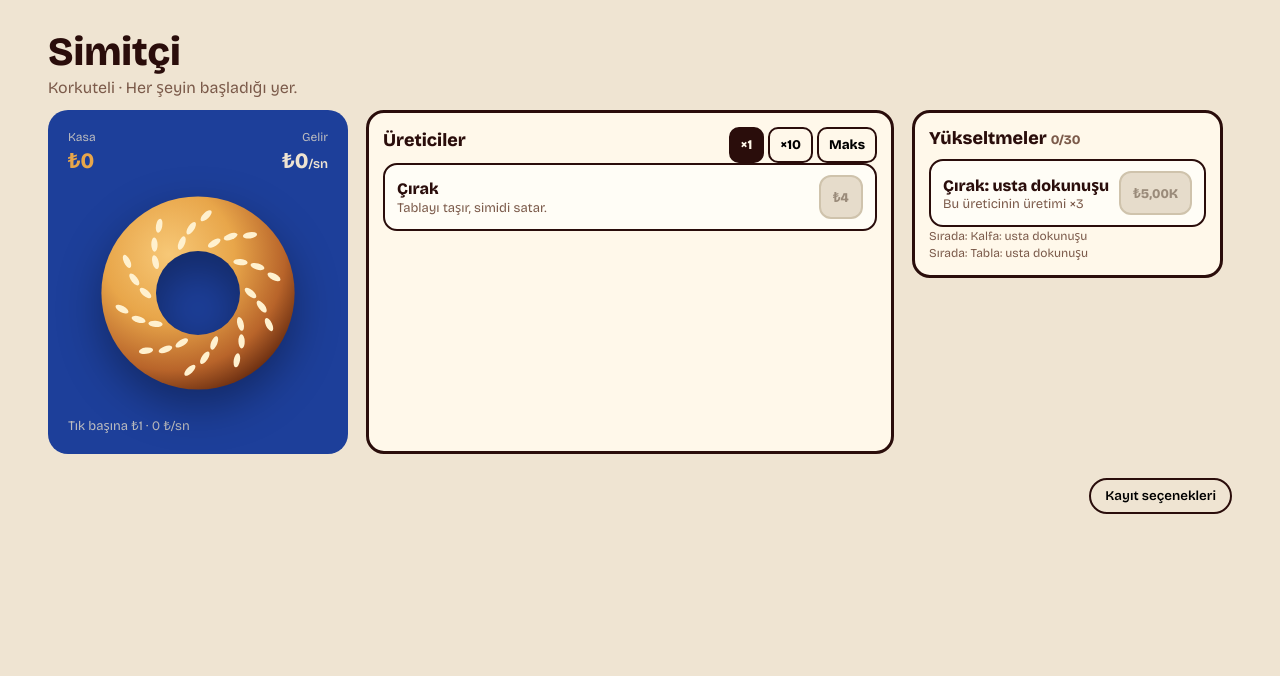
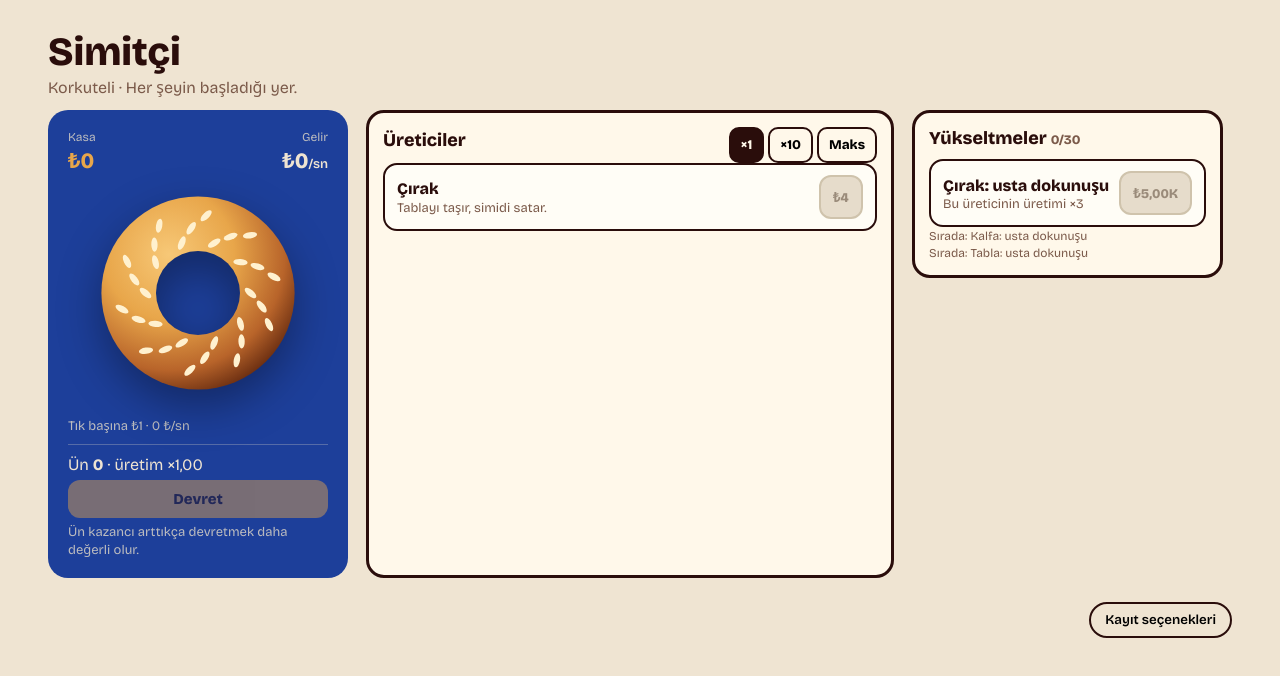
Before and after one commit to osmnnl/simitci, a React (Vite) app: page / in a window 1280 px wide. Shown: the top 676 px of the page. Built offline with nearby package versions, Linux system fonts and the light colour scheme.

Commit message:
v2 Faz 2: Devir

```diff
--- a/src/content/features.ts
+++ b/src/content/features.ts
@@ -3,7 +3,7 @@
  * can be released (or rolled back) without touching engine code.
  */
 export const FEATURES = {
-  devir: false, // Faz 2
+  devir: true, // Faz 2
   skills: false, // Faz 3
   districts: false, // Faz 4
   orders: false, // Faz 5
--- a/src/ui/ClickerPanel.tsx
+++ b/src/ui/ClickerPanel.tsx
@@ -3,7 +3,7 @@ import { DISTRICTS_BY_ID } from "../content/districts";
 import { FEATURES } from "../content/features";
 import { clickValue, devirGain, onlineIncome } from "../engine/derive";
 import { useGame } from "../store/gameStore";
-import { fmt, money, rate } from "./format";
+import { fmt, money, mult, rate } from "./format";
 import { Simit } from "./Simit";
 
 export function ClickerPanel() {
@@ -58,7 +58,7 @@ export function ClickerPanel() {
       {FEATURES.devir && (
         <div className="devir">
           <div className="devir-row">
-            <span>Ün <b>{fmt(ds.un)}</b> · üretim ×{fmt(1 + 0.05 * ds.un)}</span>
+            <span>Ün <b>{fmt(ds.un)}</b> · üretim ×{mult(1 + 0.05 * ds.un)}</span>
           </div>
           <button type="button" className="devir-btn" disabled={gain < 1} onClick={() => {
             if (window.confirm(`Dükkânı çırağına devret: +${fmt(gain)} ün kazanırsın, kasa ve dükkân sıfırlanır. Emin misin?`)) doDevir();
--- a/src/ui/format.ts
+++ b/src/ui/format.ts
@@ -31,3 +31,8 @@ export function duration(sec: number): string {
   if (m > 0) return `${m} dk ${sec % 60} sn`;
   return `${sec} sn`;
 }
+
+/** Multipliers keep two decimals below 1000: 1.5 → "1,50". */
+export function mult(v: number): string {
+  return v < 1000 ? v.toFixed(2).replace(".", ",") : fmt(v);
+}
```
Also changed, not shown: 1 other file (tests, documents, lock files or other folders).
